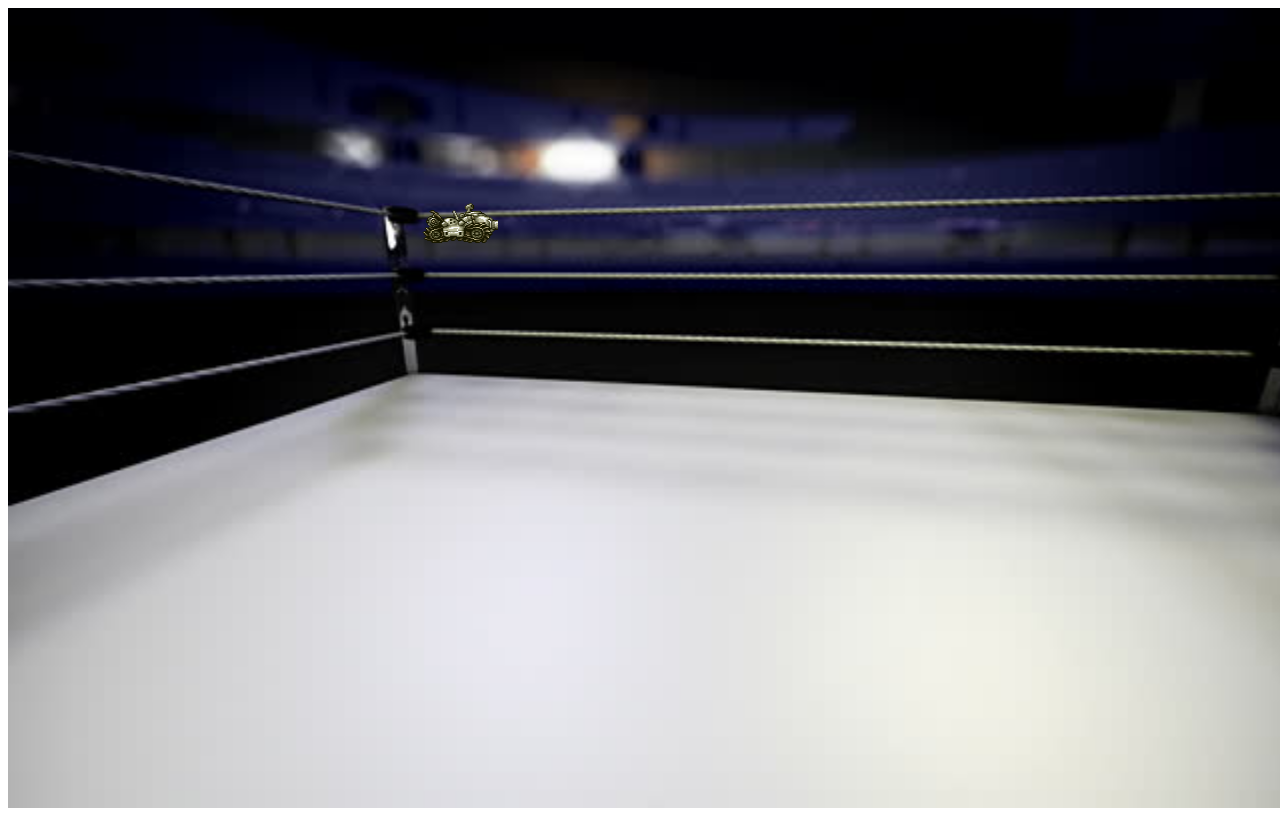
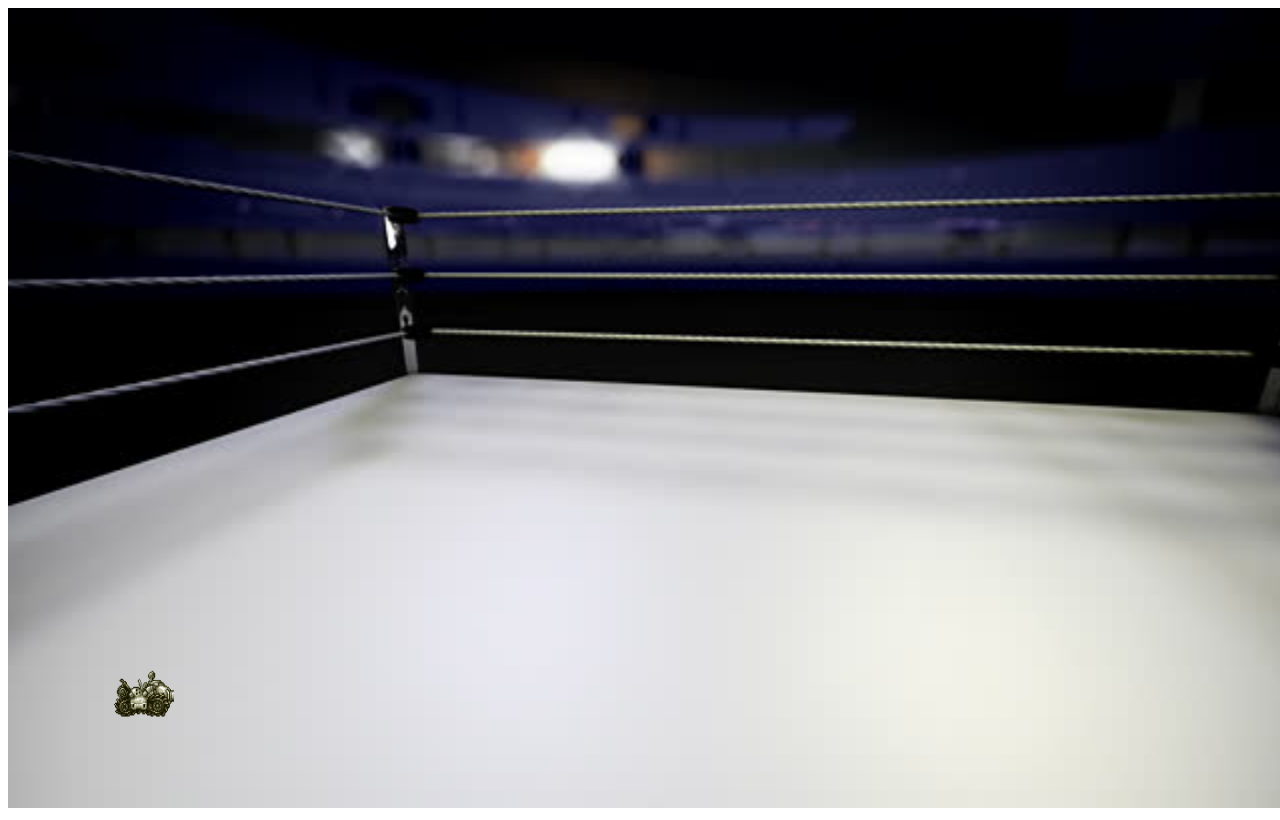
Before and after one commit to Zenchydeshinwo/Project-Battle-e-bots, a plain HTML site: page index.html in a window 1280 px wide. Drawn offline with Linux system fonts and the light colour scheme.

Commit message:
grounded

```diff
--- a/index.html
+++ b/index.html
@@ -1,8 +1,8 @@
 <!DOCTYPE html>
 <html lang="en">
 <head>
+    <script type="text/javascript" src="js/bots.js"></script>
     <script type="text/javascript" src="js/background.js"></script>
-    <script type="text/javascript" src="js/bots.js"></script>
     <script type="text/javascript" src="js/game.js"></script>
     <meta charset="UTF-8">
     <meta name="viewport" content="width=device-width, initial-scale=1.0">
--- a/js/bots.js
+++ b/js/bots.js
@@ -1,15 +1,13 @@
-function Bot(game, botX, vx, vy)
+function Bot(game)
     {
-    console.log(game)
-    this.Game=game,
+
+    this.game=game,
     this.contador=0,
     this.counter=0,
-    this.x=botX,
-    this.vx=vx,
-    this.vy=vy
+    this.vx=window.innerWidth*0.08,
+    this.vy=window.innerHeight*.8,
     this.img = new Image();
     this.img.src = './img/bot1.png';
-
     }
 
     Bot.prototype.drawBot=function()
@@ -21,14 +19,10 @@ function Bot(game, botX, vx, vy)
             this.contador=this.contador+1
             this.counter=0
         }
-
         if (this.contador%3==0) {this.contador=0}
 
+        this.game.ctx.drawImage(this.img, 75*this.contador, 0, 70, 70, this.vx, this.vy, window.innerWidth*0.05 ,window.innerHeight*0.1)
 
-        //this.Game.ctx.fillStyle="red"
-        this.Game.ctx.drawImage(this.img, 75*this.contador, 0, 70, 70, 400+this.vx, 150+this.vy, 80, 70)
-
-        console.log("Hi")
     }
 
     Bot.prototype.moveBot=function(expression)
@@ -40,52 +34,4 @@ function Bot(game, botX, vx, vy)
         if(expression==40) this.vy+=8
 
 
-        // if (expression<3)
-        // {
-
-        //     if(expression==2)
-        //     {
-        //     this.vy-=5
-        //     }
-
-        //     else this.vx-=5
-
-        // }
-        // else if(expression==3)
-        // {
-        //     this.vx+=5
-        // }
-        //     else
-        //     {
-        //         this.vy+=5
-        //     }
-
-     //console.log(">>>>>>>>>"+this.vx+">>>>>>>>>>>"+this.vy)
-
     }
-
-
-
-
-
-
-
-
-
-// switch(expression)
-//         {
-//             case 1:
-//               this.vx-=5
-//               break;
-//             case 2:
-//               this.vy-=5
-//               break;
-//             case 3:
-//               this.vx+=5
-//               break;
-//             case 4:
-//               this.vy+=5
-//               break;
-//             default:
-
-//         }
--- a/js/game.js
+++ b/js/game.js
@@ -1,75 +1,44 @@
 //Cosntructor juego
 window.onload=function()
 {
-
-
     var Game =
     {
-
         canvas:undefined,
         ctx:undefined,
         factorFrame:60,
+        //counterFrame:0,
         start:function()
         {
             this.background()
-            //debugger
             this.dirBot()
             this.canvas=document.getElementById("ring")
             this.ctx=this.canvas.getContext("2d")
             this.canvas.width=window.innerWidth
             this.canvas.height=window.innerHeight
-
-            this.interval=setInterval(function(){
-
-              //  this.dirBot()
-
-                // console.log(this)
-                //this.ctx.clearRect(0,0,1200,1000)
+            this.interval=setInterval(function()
+                {
                 this.background.draw()
                 this.reDrawBot()
-
-            }.bind(this),100/this.factorFrame)
-
-
-
-
+                }.bind(this),100/this.factorFrame)
         },
         startBot:function()
         {
 
-            //var x=function() {return Math.floor(Math.random()*800)+100}
-            console.log(this)
-            this.bot=new Bot(this,600,10,25)
-            //this.bot2 = new Bot(this, 200,25,60)
-            console.log(this.bot)
+            this.bot=new Bot(this)
 
         },
-
         dirBot:function()
         {
             document.onkeydown = function(e)
             {
-                // switch (e.keyCode)
-                //  {
-                //   case 38: this.bot.moveBot(2); break;
-                //   case 40: this.bot.moveBot(4); break;
-                //   case 37: this.bot.moveBot(1); break;
-                //   case 39: this.bot.moveBot(3); break;
-                //  }
+
                  this.bot.moveBot(e.keyCode)
-                // if(e.keyCode==38) this.bot.moveBot(2)
-                // if(e.keyCode==39) this.bot.moveBot(3)
-                // if(e.keyCode==40) this.bot.moveBot(4)
-
 
             }.bind(this)
         },
-
         reDrawBot:function()
         {
-
             this.bot.drawBot()
-            //this.bot2.drawBot()
         },
 
         background:function()
@@ -79,14 +48,7 @@ window.onload=function()
         stop: function () {
             clearInterval(this.interval);
           },
-
-
-
     }
-
     Game.startBot();
     Game.start();
-
-
-
 }
```
Also changed, not shown: js/background.js (line endings or trailing spaces).
